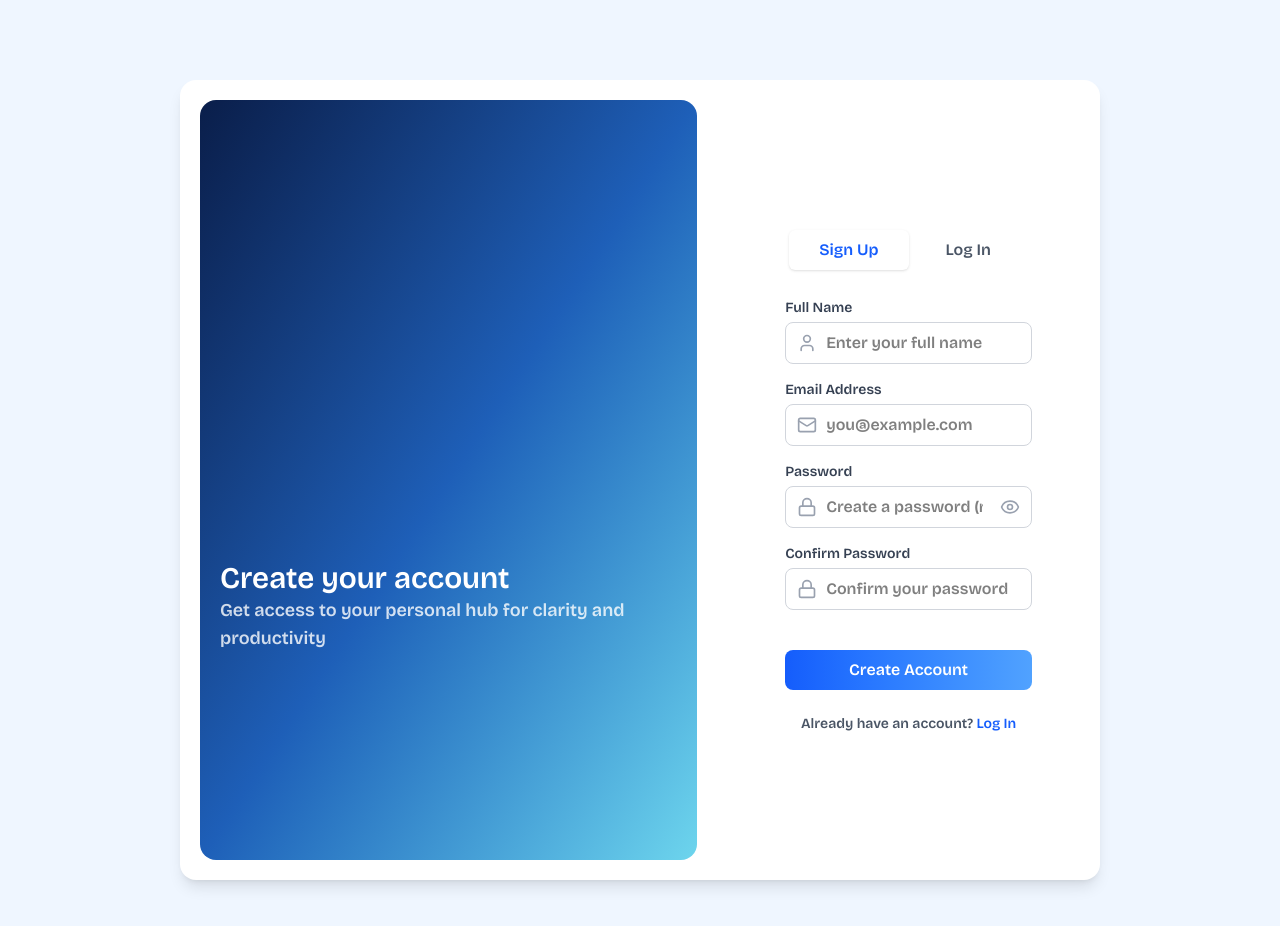
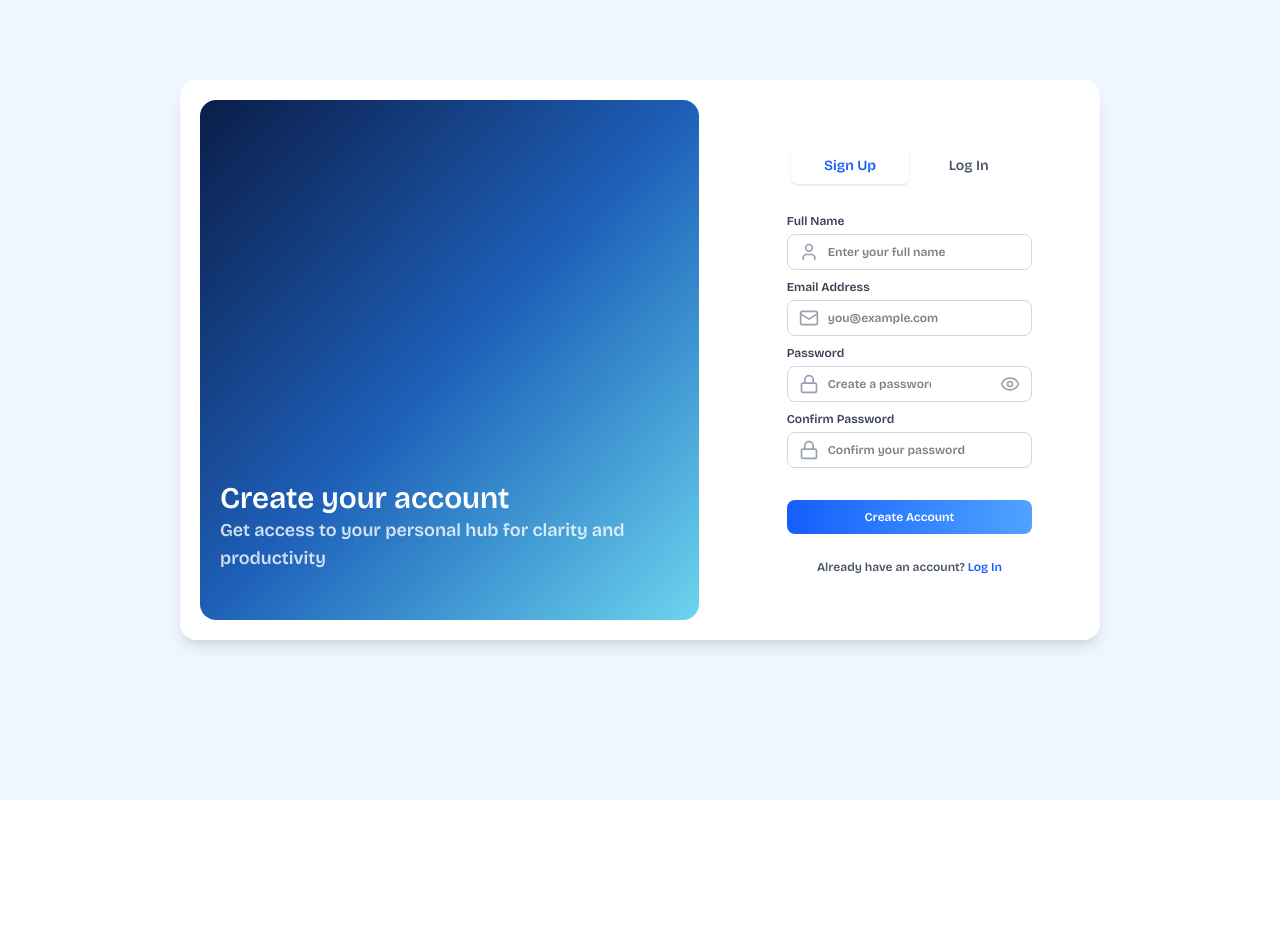
Before and after one commit to Haruna-dev-droid/creators-dashboard, a React (Vite) app: page /signup in a window 1280 px wide. Shown: the top 926 px of the page. After the commit the page ends 800 px from the top, so only its background shows below. Built offline with nearby package versions, Linux system fonts and the light colour scheme.

Commit message:
completed the local sign up authentication

```diff
--- a/src/App.jsx
+++ b/src/App.jsx
@@ -13,7 +13,9 @@ import Footer from "./components/Footer";
 import DashboardRouter from "./components/FullSetup/DashboardRouter";
 import SignUp from "./components/SignUp";
 import Analytics from "./components/pages/Analytics";
-import AIAssistant from "./components/pages/AIAssistant";
+import AIAssistant from "./components/pages/AiAssistant";
+import Dashboard from "./components/pages/Dashboard";
+import ContentEditor from "./components/pages/ContentEditor";
 import "/src/index.css";
 import "./App.css";
 
@@ -46,6 +48,24 @@ function App() {
             }
           />
           <Route
+            path="/dashboard"
+            element={
+              <ProtectedRoutes>
+                <Dashboard />
+              </ProtectedRoutes>
+            }
+          />
+
+          <Route
+            path="/contenteditor"
+            element={
+              <ProtectedRoutes>
+                <ContentEditor />
+              </ProtectedRoutes>
+            }
+          />
+
+          <Route
             path="/analytics"
             element={
               <ProtectedRoutes>
@@ -62,6 +82,7 @@ function App() {
               </ProtectedRoutes>
             }
           />
+
           <Route path="/footer" element={<Footer />} />
 
           {/* Catch all - redirect to landing */}
--- a/src/components/FullSetup/DashboardRouter.jsx
+++ b/src/components/FullSetup/DashboardRouter.jsx
@@ -1,5 +1,5 @@
 import React, { useState } from "react";
-import { Routes, Route, Link, useLocation } from "react-router-dom";
+import { Routes, Route, Link, useLocation, NavLink } from "react-router-dom";
 import {
   LayoutDashboard,
   FileEdit,
@@ -20,19 +20,29 @@ import AiAssistant from "../pages/AiAssistant";
 const Sidebar = ({ isOpen, setIsOpen }) => {
   const location = useLocation();
   const navItems = [
-    { id: "dashboard", name: "Dashboard", icon: LayoutDashboard, path: "/" },
+    {
+      id: "dashboard",
+      name: "Dashboard",
+      icon: LayoutDashboard,
+      path: "/dashboardrouter",
+    },
     {
       id: "contenteditor",
       name: "Content Editor",
       icon: FileEdit,
-      path: "/contenteditor",
+      path: "/dashboardrouter/contenteditor",
     },
-    { id: "analytics", name: "Analytics", icon: BarChart3, path: "/analytics" },
+    {
+      id: "analytics",
+      name: "Analytics",
+      icon: BarChart3,
+      path: "/dashboardrouter/analytics",
+    },
     {
       id: "aiassistant",
       name: "AI Assistant",
       icon: Sparkles,
-      path: "/aiassistant",
+      path: "/dashboardrouter/aiassistant",
     },
   ];
 
@@ -106,6 +116,7 @@ function DashboardRouter() {
         <div className="p-8">
           <Routes>
             <Route path="/" element={<Dashboard />} />
+
             <Route path="/contenteditor" element={<ContentEditor />} />
             <Route path="/analytics" element={<Analytics />} />
             <Route path="/aiassistant" element={<AiAssistant />} />
--- a/src/components/SignUp.jsx
+++ b/src/components/SignUp.jsx
@@ -107,11 +107,11 @@ function SignUp() {
   };
 
   return (
-    <div className="bg-blue-50 md:p-20">
-      <div className="flex flex-col md:flex-row  gap-10 justify-evenly p-5  min-h-screen md:bg-white md:shadow-lg rounded-2xl md:max-w-230 max-w-120  mx-auto py-auto ">
+    <div className="bg-blue-50 md:p-20 min-h-screen">
+      <div className="flex flex-col md:flex-row  gap-10 justify-evenly p-5   md:bg-white md:shadow-lg rounded-2xl md:max-w-230 max-w-120  mx-auto py-auto md:h-140">
         <div className="bg-gradient-to-br from-[#0a1e4a] via-[#1e5fb8] to-[#6dd5ed] p-5 rounded-2xl md:px-5 px-5 md:mt-0 -mb-10 md:mb-0 mt-5 my-auto">
           {" "}
-          <h1 className="md:mt-110 md:text-3xl text-2xl text-white md:p-0 p-3 md:text-start text-center">
+          <h1 className="md:mt-90 md:text-3xl text-2xl text-white md:p-0 p-3 md:text-start text-center">
             {" "}
             {isLogin ? "Welcome back! Log in" : "Create your account"}
           </h1>
@@ -122,7 +122,7 @@ function SignUp() {
         <div className="flex items-center justify-center p-4">
           <div className="overflow-hidden max-w-md w-full">
             {/* Form */}
-            <div className="md:p-8">
+            <div className="md:p-8 text-[12px]">
               {/* Toggle between Sign Up and Login */}
               <div className="flex p-1 mb-6">
                 <button
@@ -136,7 +136,7 @@ function SignUp() {
                       confirmPassword: "",
                     });
                   }}
-                  className={`flex-1 py-2 px-4 rounded-md font-medium transition-all ${
+                  className={`flex-1 py-2 px-4 rounded-md font-medium transition-all text-sm ${
                     !isLogin
                       ? "bg-white text-blue-600 shadow-sm"
                       : "text-gray-600 hover:text-gray-800"
@@ -155,7 +155,7 @@ function SignUp() {
                       confirmPassword: "",
                     });
                   }}
-                  className={`flex-1 py-2 px-4 rounded-md font-medium transition-all ${
+                  className={`flex-1 py-2 px-4 rounded-md font-medium transition-all text-sm ${
                     isLogin
                       ? "bg-white text-blue-600 shadow-sm"
                       : "text-gray-600 hover:text-gray-800"
@@ -173,12 +173,12 @@ function SignUp() {
               )}
               <form
                 onSubmit={isLogin ? handleLogin : handleSignUp}
-                className="space-y-4"
+                className="space-y-2"
               >
                 {/* Name field (only for sign up) */}
                 {!isLogin && (
                   <div>
-                    <label className="block text-sm font-medium text-gray-700 mb-1">
+                    <label className="block font-medium text-gray-700 mb-1">
                       Full Name
                     </label>
                     <div className="relative">
@@ -197,7 +197,7 @@ function SignUp() {
 
                 {/* Email field */}
                 <div>
-                  <label className="block text-sm font-medium text-gray-700 mb-1">
+                  <label className="block  font-medium text-gray-700 mb-1">
                     Email Address
                   </label>
                   <div className="relative">
@@ -215,7 +215,7 @@ function SignUp() {
 
                 {/* Password field */}
                 <div>
-                  <label className="block text-sm font-medium text-gray-700 mb-1">
+                  <label className="block  font-medium text-gray-700 mb-1">
                     Password
                   </label>
                   <div className="relative">
@@ -225,7 +225,7 @@ function SignUp() {
                       name="password"
                       value={formData.password}
                       onChange={handleInputChange}
-                      className="w-full pl-10 pr-12 py-2 border border-gray-300 rounded-lg focus:ring-2 focus:ring-purple-500 focus:border-transparent outline-none transition-all"
+                      className="w-full  pl-10 md:pr-25 py-2 border border-gray-300 rounded-lg focus:ring-2 focus:ring-purple-500 focus:border-transparent outline-none transition-all"
                       placeholder={
                         isLogin
                           ? "Enter your password"
@@ -249,7 +249,7 @@ function SignUp() {
                 {/* Confirm Password field (only for sign up) */}
                 {!isLogin && (
                   <div>
-                    <label className="block text-sm font-medium text-gray-700 mb-1">
+                    <label className="block  font-medium text-gray-700 mb-1">
                       Confirm Password
                     </label>
                     <div className="relative">
@@ -259,7 +259,7 @@ function SignUp() {
                         name="confirmPassword"
                         value={formData.confirmPassword}
                         onChange={handleInputChange}
-                        className="w-full pl-10 pr-4 py-2 border border-gray-300 rounded-lg focus:ring-2 focus:ring-purple-500 focus:border-transparent outline-none transition-all"
+                        className="w-full pl-10   py-2  border border-gray-300 rounded-lg focus:ring-2 focus:ring-purple-500 focus:border-transparent outline-none transition-all"
                         placeholder="Confirm your password"
                       />
                     </div>
@@ -282,7 +282,7 @@ function SignUp() {
                 </NavLink>
               </form>
               {/* Footer text */}
-              <p className="text-center text-sm text-gray-600 mt-6">
+              <p className="text-center  text-gray-600 mt-6">
                 {isLogin
                   ? "Don't have an account? "
                   : "Already have an account? "}
```
